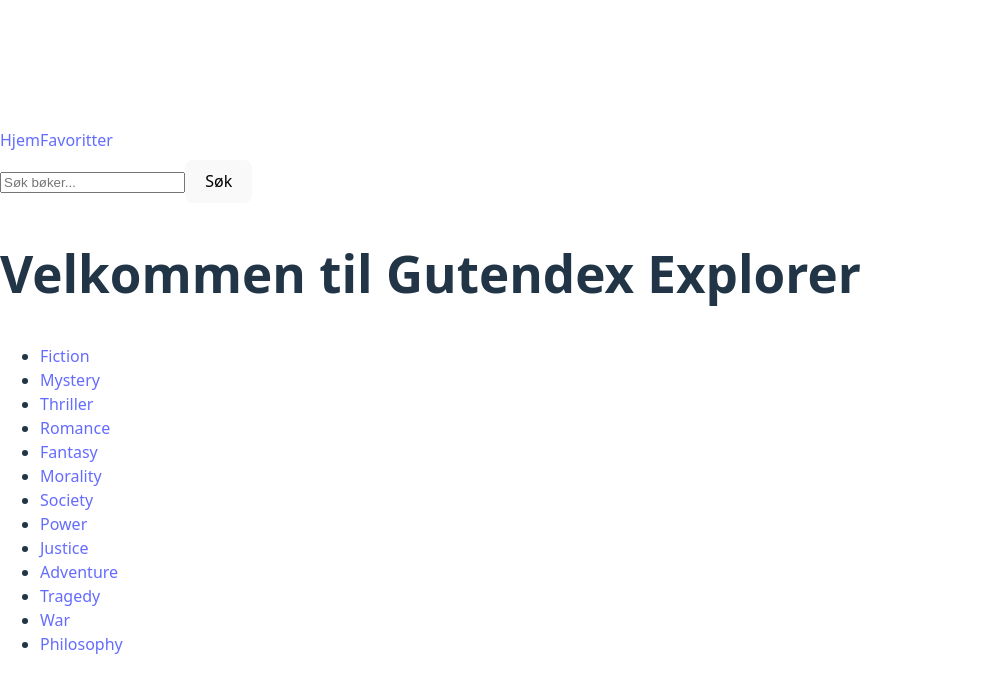
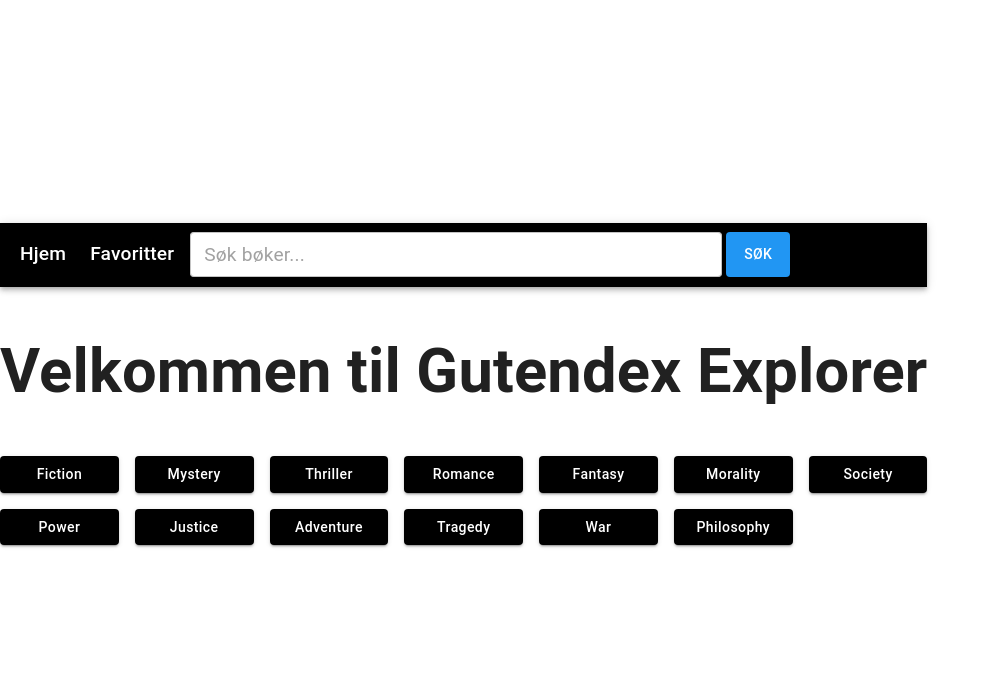
Before and after one commit to alexakode/gutendex, a React app: page / in a window 1280 px wide. Shown: the top 692 px of the page, without its empty margins (0-993 px from the left). Built offline with nearby package versions, Linux system fonts and the light colour scheme; the HTML template or start-up script is replaced by a standard one.

Commit message:
Started to explore MUI, I like some of it but I also like my own css

```diff
--- a/package.json
+++ b/package.json
@@ -10,6 +10,10 @@
     "preview": "vite preview"
   },
   "dependencies": {
+    "@emotion/react": "^11.14.0",
+    "@emotion/styled": "^11.14.1",
+    "@mui/material": "^7.3.4",
+    "colorthief": "^2.6.0",
     "react": "^19.1.1",
     "react-dom": "^19.1.1",
     "react-router-dom": "^7.9.3"
--- a/src/App.jsx
+++ b/src/App.jsx
@@ -1,13 +1,30 @@
 import { Outlet } from "react-router-dom";
+import { ThemeProvider } from "@mui/material/styles";
+import CssBaseline from "@mui/material/CssBaseline";
+import { useMediaQuery } from "@mui/material";
+import { createTheme } from "@mui/material/styles";
 import Header from "./components/Header";
+import theme from "./theme";
 
 export default function App() {
+  const prefersDarkMode = useMediaQuery("(prefers-color-scheme: dark)");
+
+  // Create a theme instance with the correct mode
+  const activeTheme = createTheme({
+    ...theme,
+    palette: {
+      ...theme.palette,
+      mode: prefersDarkMode ? "dark" : "light",
+    },
+  });
+
   return (
-    <>
-    <Header/>
-    <main>
-      <Outlet/>
-    </main>
-    </>
-  )
+    <ThemeProvider theme={activeTheme}>
+      <CssBaseline />
+      <Header />
+      <main>
+        <Outlet />
+      </main>
+    </ThemeProvider>
+  );
 }
--- a/src/components/CategoryList.jsx
+++ b/src/components/CategoryList.jsx
@@ -1,5 +1,6 @@
 import { Link } from "react-router-dom";
-
+import { Button } from "@mui/material";
+import styles from "./CategoryList.module.css";
 const categories = [
   "Fiction",
   "Mystery",
@@ -19,12 +20,11 @@
 export default function CategoryList() {
 //   console.log(categories);
   return (
-    <ul>
-      {categories.map((cat) => (
-        <li key={cat}>
-          <Link to={`/category/${cat}`}>{cat}</Link>
-        </li>
+    <div className={styles.grid}>
+      {categories.map((cat) => (<Button component={Link} to={`/category/${cat}`} variant="contained" color="primary" fullWidth sx={{textTransform: "none", fontWeight: 500}}>
+            {cat}
+          </Button>
       ))}
-    </ul>
+    </div>
   );
 }
--- /dev/null
+++ b/src/components/CategoryList.module.css
@@ -0,0 +1,7 @@
+.grid {
+    display: grid;
+    grid-template-columns: repeat(auto-fit, minmax(7rem, 1fr));
+    gap: 1rem;
+    justify-items: center;
+    margin: 2rem 0;
+    }
--- a/src/components/Header.jsx
+++ b/src/components/Header.jsx
@@ -1,5 +1,18 @@
 import { Link, useNavigate } from "react-router-dom";
 import { useState } from "react";
+import { AppBar, Toolbar, Button, TextField, Box, Stack } from "@mui/material";
+import { styled } from "@mui/material/styles";
+
+// Style the RouterLink to look like a MUI Button
+const NavLink = styled(Link)(({ theme }) => ({
+  color: theme.palette.primary.contrastText,
+  textDecoration: "none",
+  padding: theme.spacing(1, 2),
+  borderRadius: theme.shape.borderRadius,
+  "&:hover": {
+    backgroundColor: "rgba(255, 255, 255, 0.1)",
+  },
+}));
 
 export default function Header() {
   const [q, setQ] = useState("");
@@ -12,26 +25,44 @@
   };
 
   return (
-    <header>
-      <nav>
-        <Link to="/">Hjem</Link>
-        <Link to="/favorites">Favoritter</Link>
-      </nav>
-      <form onSubmit={submit} style={{ marginTop: 8 }}>
-        <label
-          htmlFor="search-input"
-          style={{ position: "absolute", left: -9999 }}
+    <AppBar position="sticky" color="primary">
+      <Toolbar>
+        <Stack
+          direction={{ xs: "column", sm: "row" }}
+          spacing={2}
+          alignItems="center"
+          width="100%"
+          py={1}
         >
-          Søk etter bøker
-        </label>
-        <input
-          id="search-input"
-          value={q}
-          onChange={(e) => setQ(e.target.value)}
-          placeholder="Søk bøker..."
-        />
-        <button type="submit">Søk</button>
-      </form>
-    </header>
+          <Box sx={{ display: "flex", gap: 2 }}>
+            <NavLink to="/">Hjem</NavLink>
+            <NavLink to="/favorites">Favoritter</NavLink>
+          </Box>
+
+          <Box
+            component="form"
+            onSubmit={submit}
+            sx={{
+              display: "flex",
+              gap: 1,
+              flexGrow: 1,
+              maxWidth: "600px",
+            }}
+          >
+            <TextField
+              size="small"
+              value={q}
+              onChange={(e) => setQ(e.target.value)}
+              placeholder="Søk bøker..."
+              fullWidth
+              sx={{ bgcolor: "background.paper", borderRadius: 1 }}
+            />
+            <Button type="submit" variant="contained" color="secondary">
+              Søk
+            </Button>
+          </Box>
+        </Stack>
+      </Toolbar>
+    </AppBar>
   );
 }
--- a/src/pages/BookDetail.jsx
+++ b/src/pages/BookDetail.jsx
@@ -1,16 +1,19 @@
 import { useParams } from "react-router-dom";
-import { useEffect, useState } from "react";
+import { useEffect, useState, useRef } from "react";
+import colorthief from "colorthief";
 import {
   addFavorite,
   getFavorites,
   removeFavorite,
 } from "../utils/localStorage";
+import styles from "./BookDetail.module.css";
 
 export default function BookDetail() {
   const { id } = useParams();
   const [book, setBook] = useState(null);
   const [loading, setLoading] = useState(true);
   const [error, setError] = useState(null);
+  const coverRef = useRef(null);
 
   useEffect(() => {
     setLoading(true);
@@ -65,9 +68,11 @@
       <h2>{book.title}</h2>
       {cover && (
         <img
+          ref={coverRef}
           src={cover}
           alt={`Cover for ${book.title}`}
-          style={{ maxWidth: 200 }}
+          className={styles.coverImage}
+          // crossOrigin="anonymous"
         />
       )}
       <p>
--- /dev/null
+++ b/src/pages/BookDetail.module.css
@@ -0,0 +1,22 @@
+.bookDetail {
+  /* Container styles */
+}
+
+.coverImage {
+  max-width: 200px;
+  /* Add other image styles */
+}
+
+.formatList {
+  list-style: none;
+  padding: 0;
+}
+
+.info {
+  /* Style for info paragraphs */
+}
+
+/* We'll add dynamic color variables when we implement colorthief */
+.accentColor {
+  /* This will use the extracted color */
+}
--- /dev/null
+++ b/src/theme.js
@@ -0,0 +1,79 @@
+import { createTheme } from "@mui/material/styles";
+import { blue, grey } from "@mui/material/colors";
+
+// Function to try getting system accent color
+const getSystemAccent = () => {
+  try {
+    const temp = document.createElement("div");
+    temp.style.color = "AccentColor";
+    document.body.appendChild(temp);
+    const color = getComputedStyle(temp).color;
+    document.body.removeChild(temp);
+    return color !== "AccentColor" ? color : null;
+  } catch (e) {
+    return null;
+  }
+};
+
+const defaultAccent = blue[500]; // Fallback color in hex/rgb
+const systemAccent = getSystemAccent() || defaultAccent;
+
+const theme = createTheme({
+  palette: {
+    mode: "light", // We'll toggle this dynamically in App.jsx
+    primary: {
+      main: systemAccent,
+      light: blue[300],
+      dark: blue[700],
+      contrastText: "#fff",
+    },
+    secondary: {
+      main: blue[500],
+      light: blue[300],
+      dark: blue[700],
+      contrastText: "#fff",
+    },
+    text: {
+      primary: grey[900],
+      secondary: grey[700],
+    },
+    background: {
+      default: "#fff",
+      paper: "#fff",
+    },
+    error: {
+      main: "#d32f2f",
+      contrastText: "#fff",
+    },
+  },
+  spacing: (factor) => `${0.25 * factor}rem`,
+  typography: {
+    h1: {
+      fontSize: "clamp(2rem, 5vw, 3rem)",
+    },
+    h2: {
+      fontSize: "clamp(1.5rem, 4vw, 2.5rem)",
+    },
+    body1: {
+      fontSize: "clamp(1rem, 2vw, 1.2rem)",
+    },
+  },
+  components: {
+    MuiCard: {
+      styleOverrides: {
+        root: {
+          borderRadius: "0.5rem",
+        },
+      },
+    },
+    MuiButton: {
+      styleOverrides: {
+        root: {
+          borderRadius: "0.25rem",
+        },
+      },
+    },
+  },
+});
+
+export default theme;
```
Also changed, not shown: 1 other file (tests, documents, lock files or other folders).
